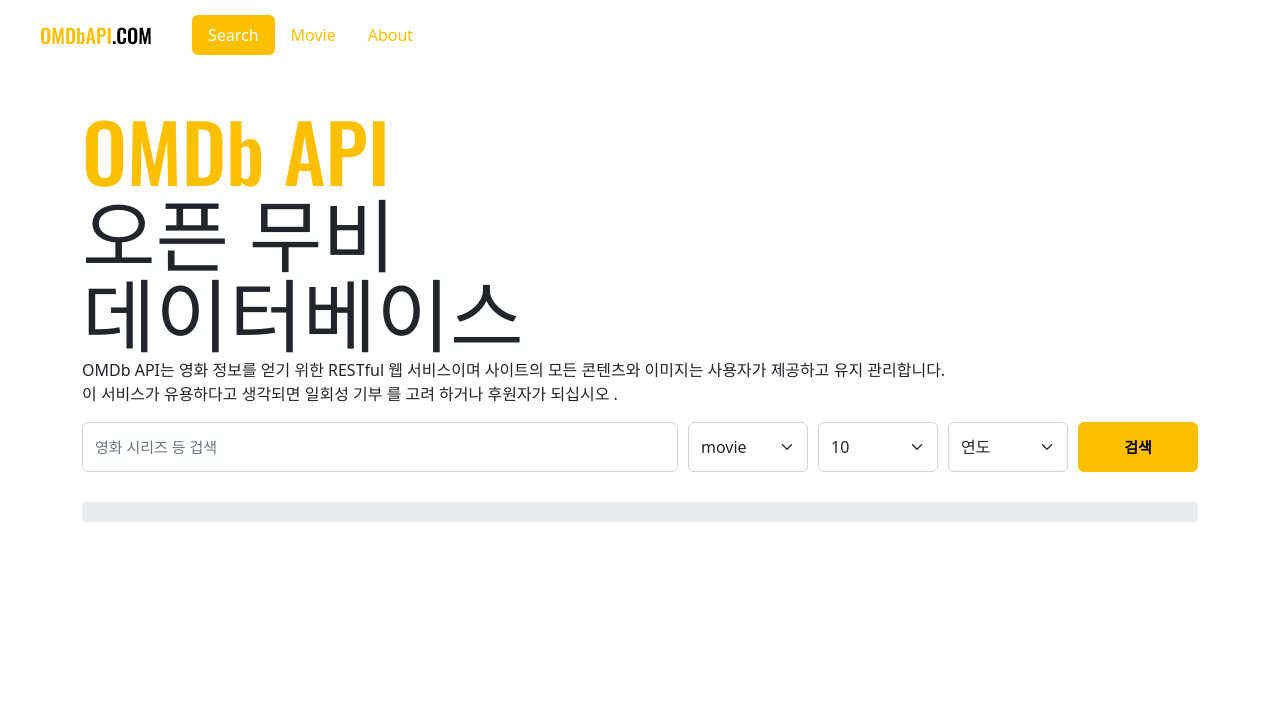
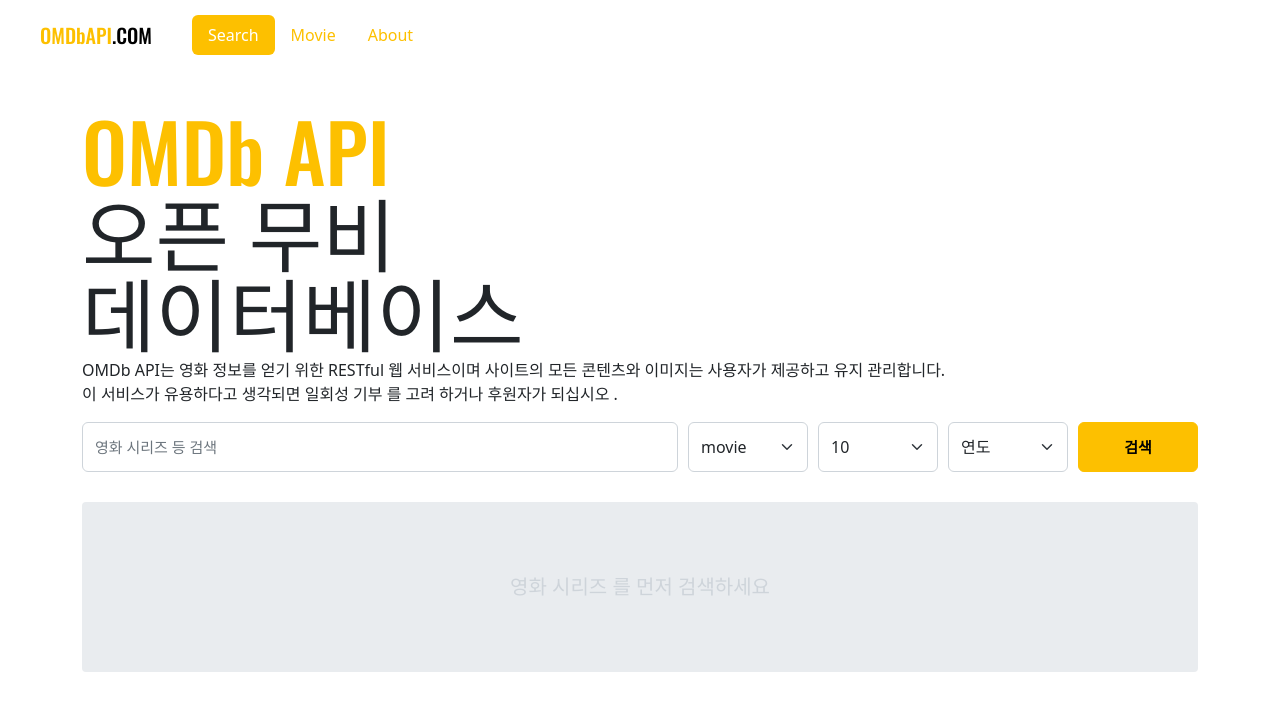
Before and after one commit to jjgodcom/vue-movie-app, a Vue app: page / in a window 1280 px wide. Shown: the top 710 px of the page. Built offline with nearby package versions, Linux system fonts and the light colour scheme.

Commit message:
에러 메시지 출력과 로딩 애니메이션

```diff
--- a/src/components/MovieItem.vue
+++ b/src/components/MovieItem.vue
@@ -1,9 +1,4 @@
 <template>
-  <!-- <div>{{movie.Title}}</div>
-  <div>{{movie.Year}}</div>
-  <div>{{movie.imdbID}}</div>
-  <div>{{movie.Type}}</div>
-  <div>{{movie.Poster}}</div> -->
   <div
    class="movie"
    :style="{backgroundImage:`url(${movie.Poster})`}" >
--- a/src/components/MovieList.vue
+++ b/src/components/MovieList.vue
@@ -1,10 +1,17 @@
 <template>
   <div class="container">
-    <div class="inner">
-      <div class="message">
+    <div
+      :class="{'no-result': !movies.length}"
+      class="inner">
+      <div v-if="loading" class="spinner-border text-primary"></div>
+      <div
+        v-if="message"
+        class="message">
         {{message}}
       </div>
-      <div class="movies">
+      <div
+        v-else
+        class="movies">
         <MovieItem
           v-for="movie in movies"
           :key="movie.imdbID"
@@ -28,6 +35,9 @@
     },
     message(){
       return this.$store.state.movie.message
+    },
+    loading(){
+      return this.$store.state.movie.loading
     }
   }
 }
@@ -41,6 +51,14 @@
     background-color: $gray-200;
     padding: 10px 0;
     border-radius: 4px;
+    text-align: center;
+    &.no-result {
+      padding: 70px 0;
+    }
+  }
+  .message{
+    color: $gray-400;
+    font-size: 20px;
   }
   .movies{
     display: flex;
--- a/src/components/Search.vue
+++ b/src/components/Search.vue
@@ -6,7 +6,7 @@
       @keyup.enter="apply"
       class="form-control"
       type="text"
-      placeholder="영화 시리즈 등 겁색">
+      placeholder="영화 시리즈 등 검색">
     <div class="selects">
       <!-- v-model="$data[filter.name]" -->
       <!-- 양방향 데이터 바인딩 하기 위해 $data 속성을 사용 -->
--- a/src/store/movie.js
+++ b/src/store/movie.js
@@ -8,7 +8,7 @@
   state: ()=>{
     return{
       movies: [],
-      message:'',
+      message:'영화 시리즈 를 먼저 검색하세요',
       loading: false
     }
   },
@@ -32,6 +32,13 @@
   // 비동기로 동작
   actions:{
     async searchMovies({state,commit}, payload){
+      if(state.loading){
+        return
+      }
+      commit('updateState',{
+        message:'',
+        loading: true
+      })
       try {
         const res = await _fetchMovie({
           ...payload,
@@ -64,6 +71,10 @@
           movies: [],
           message
         })
+      } finally {
+        commit('updateState',{
+          loading:false
+        })
       }
     }
   }
```
